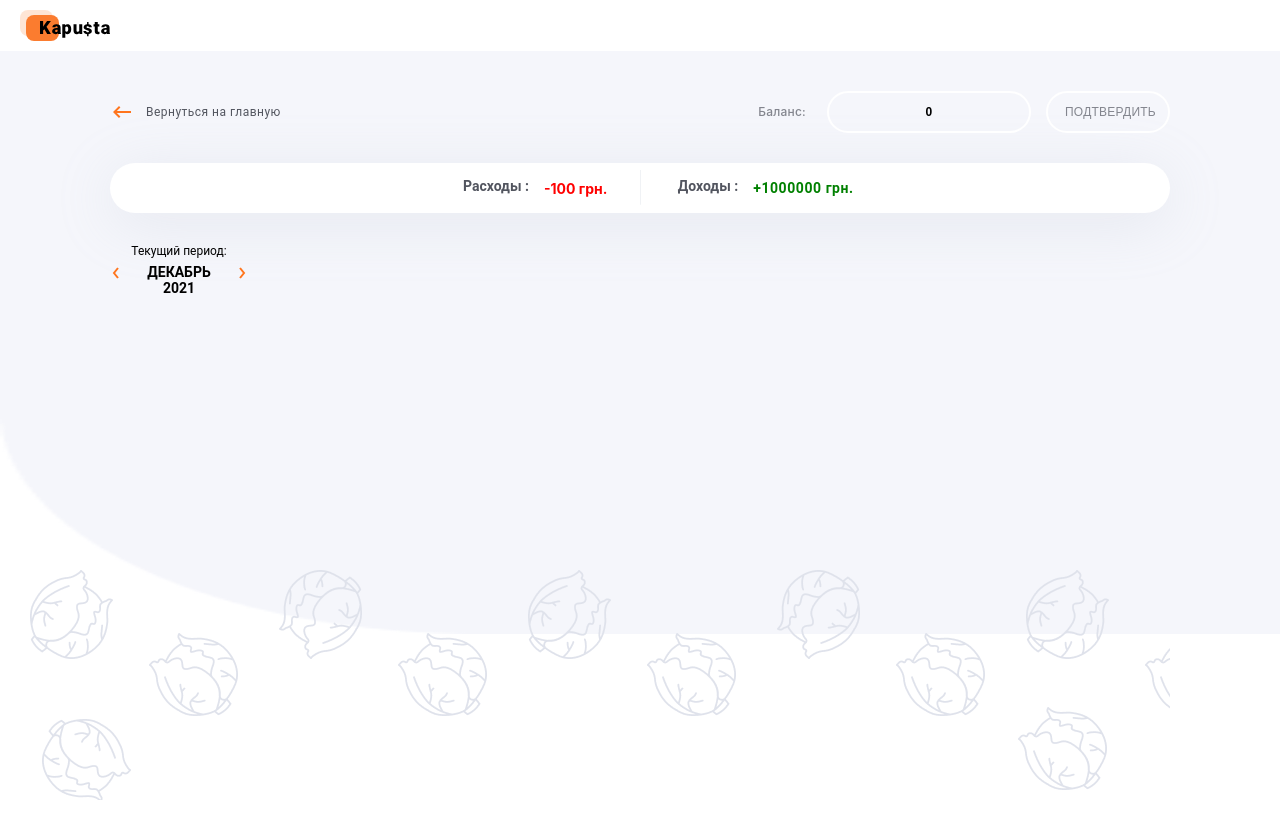
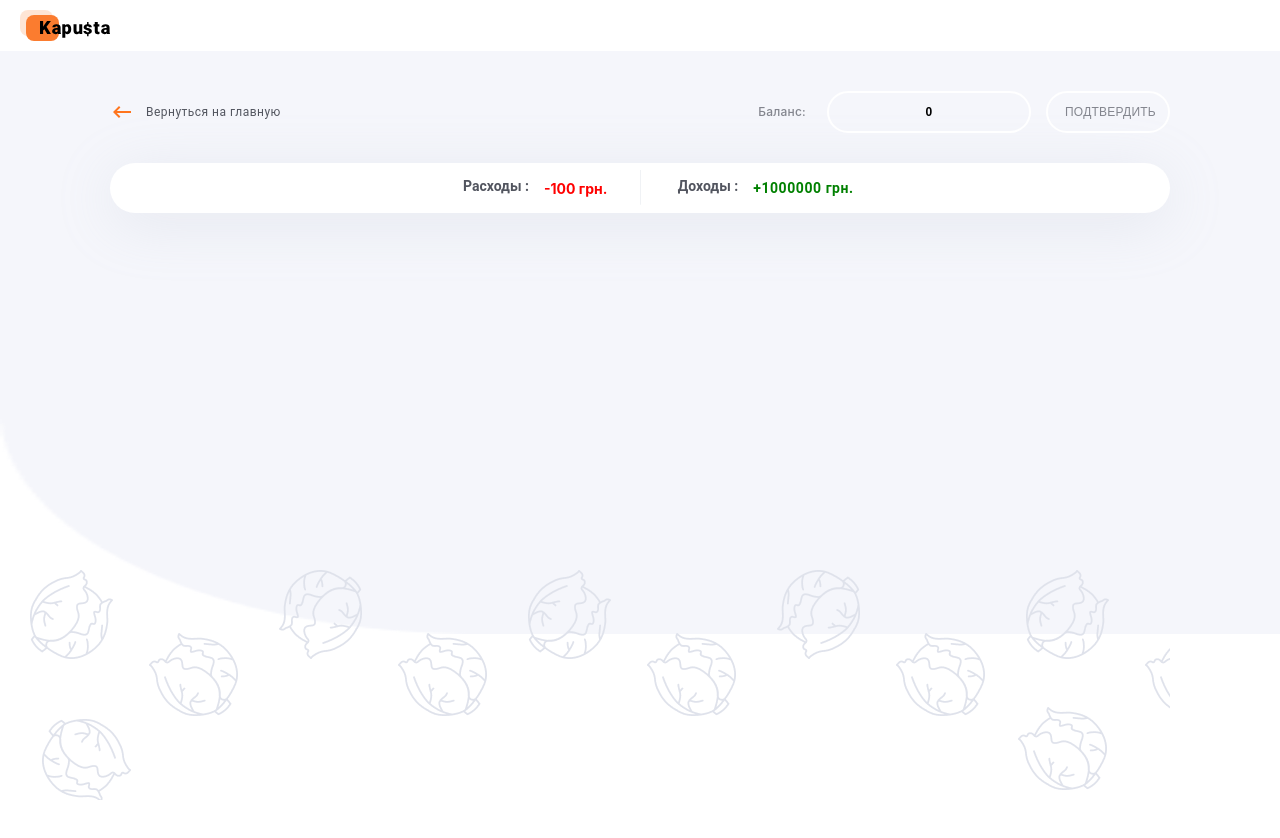
Before and after one commit to EKhoroshko/frontend-kapusta, a React (Create React App) app: page /summary in a window 1280 px wide. Shown: the top 838 px of the page. Built offline with nearby package versions, Linux system fonts and the light colour scheme.

Commit message:
toReport fix

```diff
--- a/src/components/ToReport/toRepott.module.css
+++ b/src/components/ToReport/toReports.module.css
@@ -6,9 +6,18 @@
   padding: 5px;
   align-items: flex-end;
   width: 160px;
-  color: 52555f;
+  text-decoration: none !important;
+  color: rgba(82, 85, 95, 0.7);
+  fill: rgba(82, 85, 95, 0.7);
+  /* &:hover,
+  &:focus {
+    color: rgba(82, 85, 95, 0.7);
+    fill: rgba(82, 85, 95, 0.7);
+  } */
 }
 .text {
+  position: relative;
+  top: 2px;
   font-family: Roboto;
   font-size: 12px;
   font-style: normal;
@@ -18,8 +27,6 @@
   text-align: right;
   margin: 0;
   opacity: 0.7;
-  position: relative;
-  top: 2px;
 }
 
 .icon {
--- a/src/routes/Summary/Summary.js
+++ b/src/routes/Summary/Summary.js
@@ -9,7 +9,6 @@ import ReportButtonGoBack from "../../components/Report/ReportButtonGoBack";
 import Balance from "../../components/Balance";
 //import ReportCurrentPeriod from "../../components/Report/ReportCurrentPeriod";
 import CurrentAmount from "../../components/Report/CurrentAmount/CurrentAmount";
-import Period from "../../components/Report/CurrentPeriod/CurrentPeriod";
 
 import style from "./Summary.module.css";
 
@@ -37,7 +36,6 @@ function Summary() {
             {/* <DetailsBalance /> */}
             {/* <ReportListByCategory />
       <ReportListChart /> */}
-            <Period />
           </div>
         </div>
       </div>
```
Also changed, not shown: src/components/ToReport/toReport.js (added, +15 -0 lines), src/components/ToReport/toReport.jsx (deleted, +0 -15 lines).
